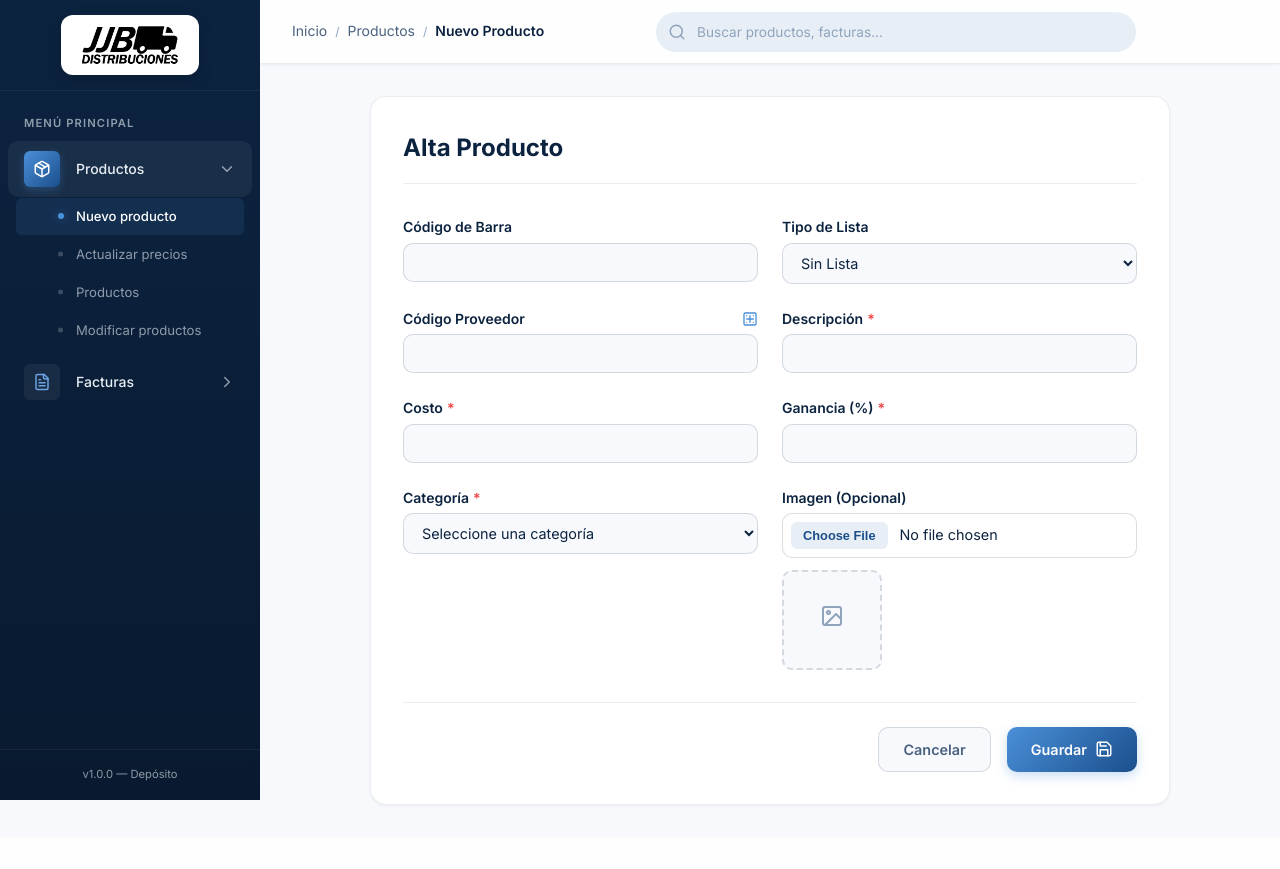
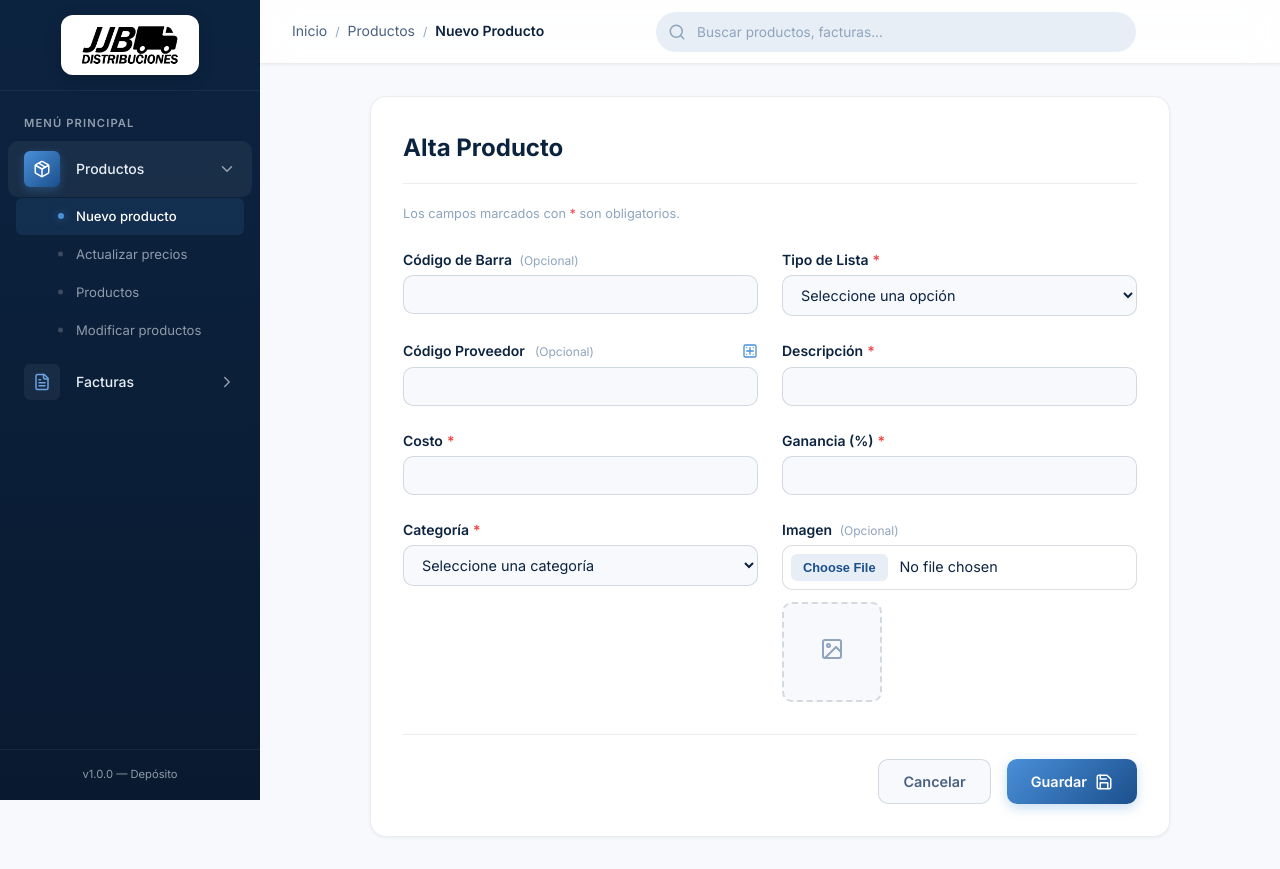
Before and after one commit to tomiingm/deposito, a Flask app: page /productos/nuevo in a window 1280 px wide. Before the commit the page ends 806 px from the top, so only its background shows below. Run offline with Flask 3, Linux system fonts and the light colour scheme; data comes from the database, SQL or seed files in the repository.

Commit message:
alta producto - fix visual

```diff
--- a/app/routes/productos.py
+++ b/app/routes/productos.py
@@ -138,7 +138,7 @@ PROVEEDORES_CONFIG = {
 }
 
 OPCIONES_TIPO_LISTA = {
-    "": "Sin Lista",
+    "sin_lista": "Sin Lista",
     "famad": "FAMAD",
     "cervezas": "Cervezas",
     "jjb": "JJB Distribuciones"
@@ -170,7 +170,9 @@ def nuevo_producto():
         errores = []
         if not descripcion:
             errores.append("La descripción es obligatoria.")
-        if tipo_lista not in OPCIONES_TIPO_LISTA:
+        if not tipo_lista:
+            errores.append("El tipo de lista es obligatorio.")
+        elif tipo_lista not in OPCIONES_TIPO_LISTA:
             errores.append("El tipo de lista seleccionado no es válido.")
         if not costo_str:
             errores.append("El costo es obligatorio.")
@@ -245,7 +247,7 @@ def nuevo_producto():
                 costo,
                 ganancia,
                 stock,
-                tipo_lista if tipo_lista else None,
+                tipo_lista if tipo_lista != "sin_lista" else None,
                 imprimir,
                 codigo_proveedor if codigo_proveedor else None,
                 fecha_ult_modificacion,
--- a/app/static/css/styles.css
+++ b/app/static/css/styles.css
@@ -876,6 +876,20 @@ button {
     margin-left: 4px;
 }
 
+.form-field__optional {
+    font-size: 0.75rem;
+    font-weight: 400;
+    color: var(--text-muted);
+    margin-left: 4px;
+}
+
+.form-card__hint {
+    font-size: 0.8rem;
+    color: var(--text-muted);
+    margin-top: -12px;
+    margin-bottom: var(--space-lg);
+}
+
 .form-input, .form-select, .form-file {
     width: 100%;
     padding: 10px 14px;
--- a/app/static/js/app.js
+++ b/app/static/js/app.js
@@ -113,6 +113,9 @@ function initFormValidation() {
             const descripcion = document.getElementById('descripcion').value.trim();
             if (!descripcion) showError('descripcion', 'La descripción es obligatoria.');
 
+            const tipo_lista = document.getElementById('tipo_lista').value;
+            if (!tipo_lista) showError('tipo_lista', 'Seleccione un tipo de lista.');
+
             const id_subcategoria = document.getElementById('id_subcategoria').value;
             if (!id_subcategoria) showError('id_subcategoria', 'Seleccione una categoría.');
 
--- a/app/templates/productos/nuevo.html
+++ b/app/templates/productos/nuevo.html
@@ -12,6 +12,7 @@
 {% block content %}
 <div class="form-card dashboard">
     <h1 class="form-card__title">Alta Producto</h1>
+    <p class="form-card__hint">Los campos marcados con <span style="color: var(--color-danger);">*</span> son obligatorios.</p>
 
     <!-- Flash Messages -->
     {% with messages = get_flashed_messages(with_categories=true) %}
@@ -37,13 +38,14 @@
 
         <div class="form-group">
             <div class="form-field">
-                <label for="codigo_barra" class="form-field__label">Código de Barra</label>
+                <label for="codigo_barra" class="form-field__label">Código de Barra <span class="form-field__optional">(Opcional)</span></label>
                 <input type="text" id="codigo_barra" name="codigo_barra" class="form-input" value="{{ form_data.codigo_barra if form_data else '' }}">
             </div>
 
             <div class="form-field">
-                <label for="tipo_lista" class="form-field__label">Tipo de Lista</label>
-                <select id="tipo_lista" name="tipo_lista" class="form-select">
+                <label for="tipo_lista" class="form-field__label">Tipo de Lista<span class="form-field__required">*</span></label>
+                <select id="tipo_lista" name="tipo_lista" class="form-select" required>
+                    <option value="" disabled {% if not form_data or not form_data.tipo_lista %}selected{% endif %}>Seleccione una opción</option>
                     {% for key, label in opciones_tipo_lista.items() %}
                         <option value="{{ key }}" {% if form_data and form_data.tipo_lista == key %}selected{% endif %}>
                             {{ label }}
@@ -55,9 +57,9 @@
 
         <div class="form-group">
             <div class="form-field">
-                <label for="codigo_proveedor" class="form-field__label" style="display: flex; align-items: center; justify-content: space-between;">
-                    Código Proveedor
-                    <svg style="color: var(--color-sky); width: 16px; height: 16px;" xmlns="http://www.w3.org/2000/svg" viewBox="0 0 24 24" fill="none" stroke="currentColor" stroke-width="2" stroke-linecap="round" stroke-linejoin="round"><rect x="3" y="3" width="18" height="18" rx="2" ry="2"></rect><path d="M7 7h.01"></path><path d="M17 7h.01"></path><path d="M7 17h.01"></path><path d="M17 17h.01"></path><path d="M12 7v10"></path><path d="M7 12h10"></path></svg>
+                <label for="codigo_proveedor" class="form-field__label" style="display: flex; align-items: center; gap: 6px;">
+                    Código Proveedor <span class="form-field__optional">(Opcional)</span>
+                    <svg style="color: var(--color-sky); width: 16px; height: 16px; margin-left: auto;" xmlns="http://www.w3.org/2000/svg" viewBox="0 0 24 24" fill="none" stroke="currentColor" stroke-width="2" stroke-linecap="round" stroke-linejoin="round"><rect x="3" y="3" width="18" height="18" rx="2" ry="2"></rect><path d="M7 7h.01"></path><path d="M17 7h.01"></path><path d="M7 17h.01"></path><path d="M17 17h.01"></path><path d="M12 7v10"></path><path d="M7 12h10"></path></svg>
                 </label>
                 <input type="text" id="codigo_proveedor" name="codigo_proveedor" class="form-input" value="{{ form_data.codigo_proveedor if form_data else '' }}">
             </div>
@@ -94,7 +96,7 @@
             </div>
 
             <div class="form-field">
-                <label for="imagen" class="form-field__label">Imagen (Opcional)</label>
+                <label for="imagen" class="form-field__label">Imagen <span class="form-field__optional">(Opcional)</span></label>
                 <input type="file" id="imagen" name="imagen" class="form-file" accept="image/*">
                 <div class="image-preview" id="image-preview-container">
                     <img id="image-preview-img" src="" alt="Preview" style="display: none;">
```
